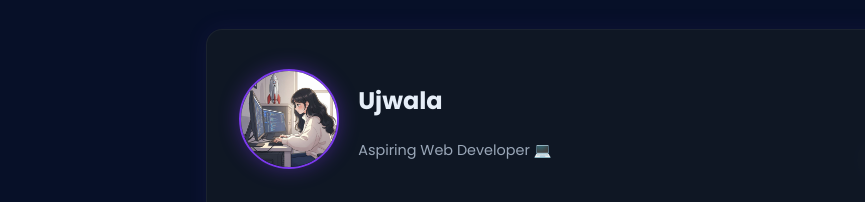
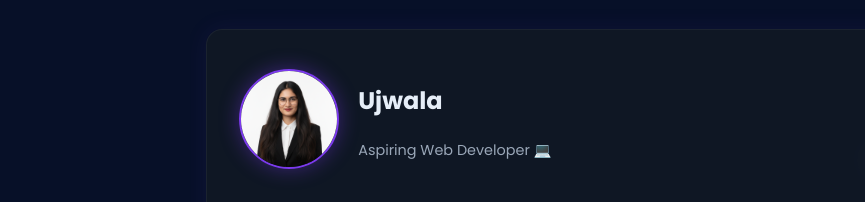
Before and after one commit to Ujwalashetty18/Ujwala_resume, a plain HTML site: page biodata.html in a window 1280 px wide. Shown: the part 212-414 px from the top of the page, 0-865 px from the left. Drawn offline with nearby package versions, Linux system fonts and the light colour scheme; animation ran at ten frames a second.

Commit message:
Updating profile

```diff
--- a/biodata.html
+++ b/biodata.html
@@ -43,7 +43,7 @@
 
     <div class="biodata-card">
       <div class="biodata-header">
-        <img src="assets/Girl Coder.jpg" alt="Profile" class="bio-pic">
+        <img src="assets/Girl Coder.png" alt="Profile" class="bio-pic">
         <div>
           <h2>Ujwala</h2>
           <p class="bio-sub">Aspiring Web Developer 💻</p>
```
Also changed, not shown: index.html (+1 -1 lines), assets/Girl Coder.jpg (deleted), assets/Girl Coder.png (added).
